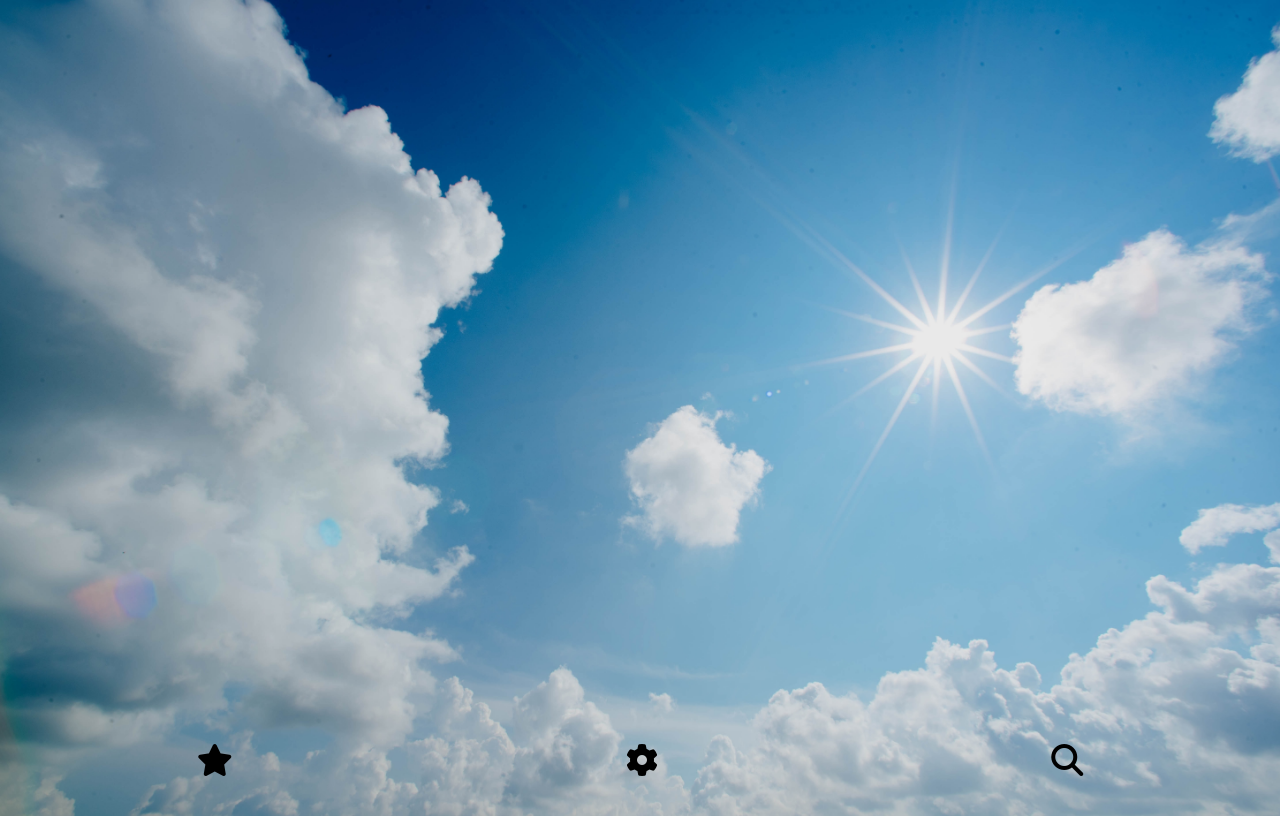
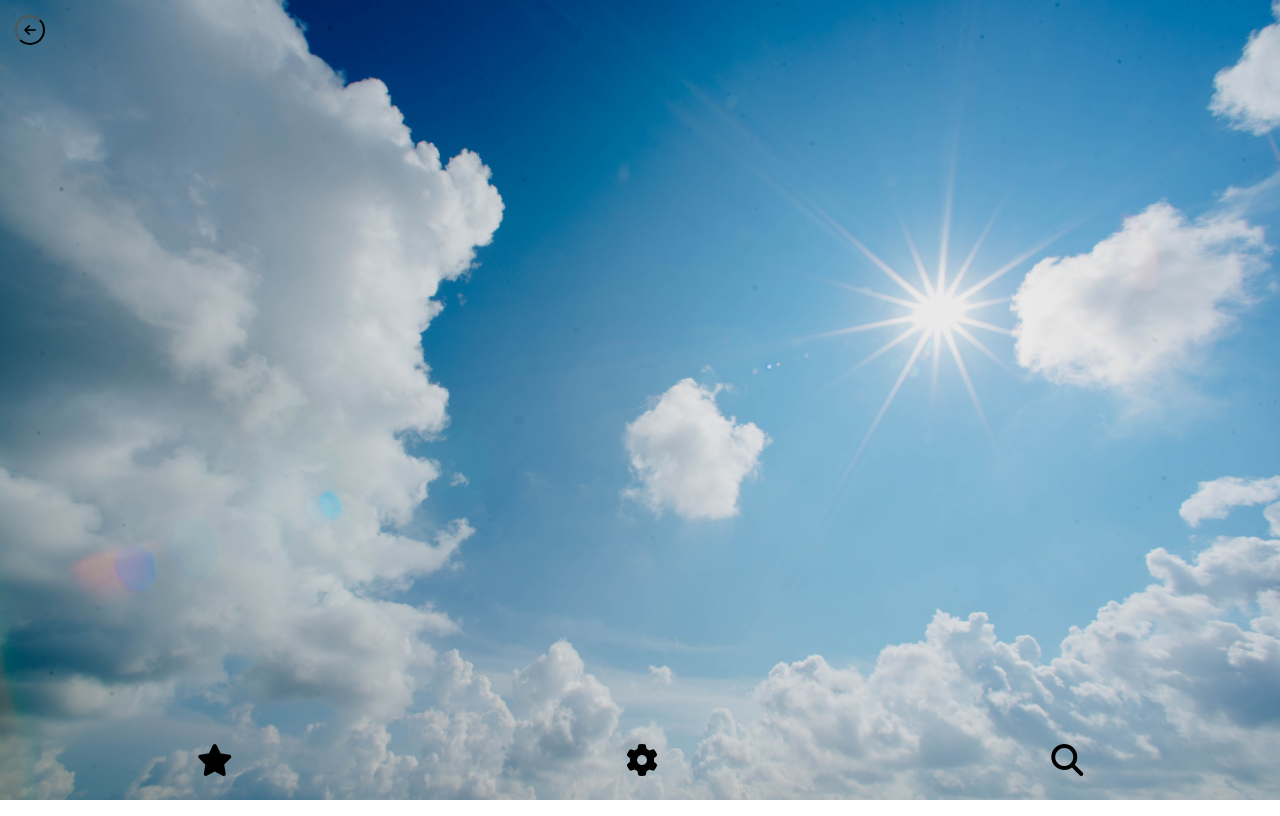
Before and after one commit to Seba1Plus8/WeatherAppGruppA, a plain HTML site: page favourites.html in a window 1280 px wide. Drawn offline with Linux system fonts and the light colour scheme.

Commit message:
backarrow

```diff
--- /dev/null
+++ b/backarrow.css
@@ -0,0 +1,30 @@
+body
+{
+    margin: 0;
+    padding: 0;
+}
+
+.backarrow
+{
+    height: 100vh;
+    display: flex;
+    justify-content: top;
+    align-items: left;
+    flex-direction: column;
+}
+
+.arr
+{
+    position: relative;
+    background: #ffffff00;
+    height: 30px;
+    width: 30px;
+    border-radius: 50%;
+    margin: 15px;
+    transition: .4s ease;
+}
+
+.arr:hover
+{
+    box-shadow: 0 0 10px 10px rgba(119, 119, 119, 0.283);
+}
--- a/favourites.html
+++ b/favourites.html
@@ -7,8 +7,12 @@
     <title>Favourites</title>
     <script src="https://kit.fontawesome.com/2f1b119233.js" crossorigin="anonymous"></script>
     <link rel="stylesheet" href="style.css">
+    <link rel="stylesheet" href="backarrow.css">
 </head>
 <body>
+    <div class="backarrow">
+        <button onclick="window.history.back()" class="arr left"><i class="fa-solid fa-arrow-left"></i></button>
+    </div>
     <div class="wrapper">
         <header></header>
         <main></main>
```
